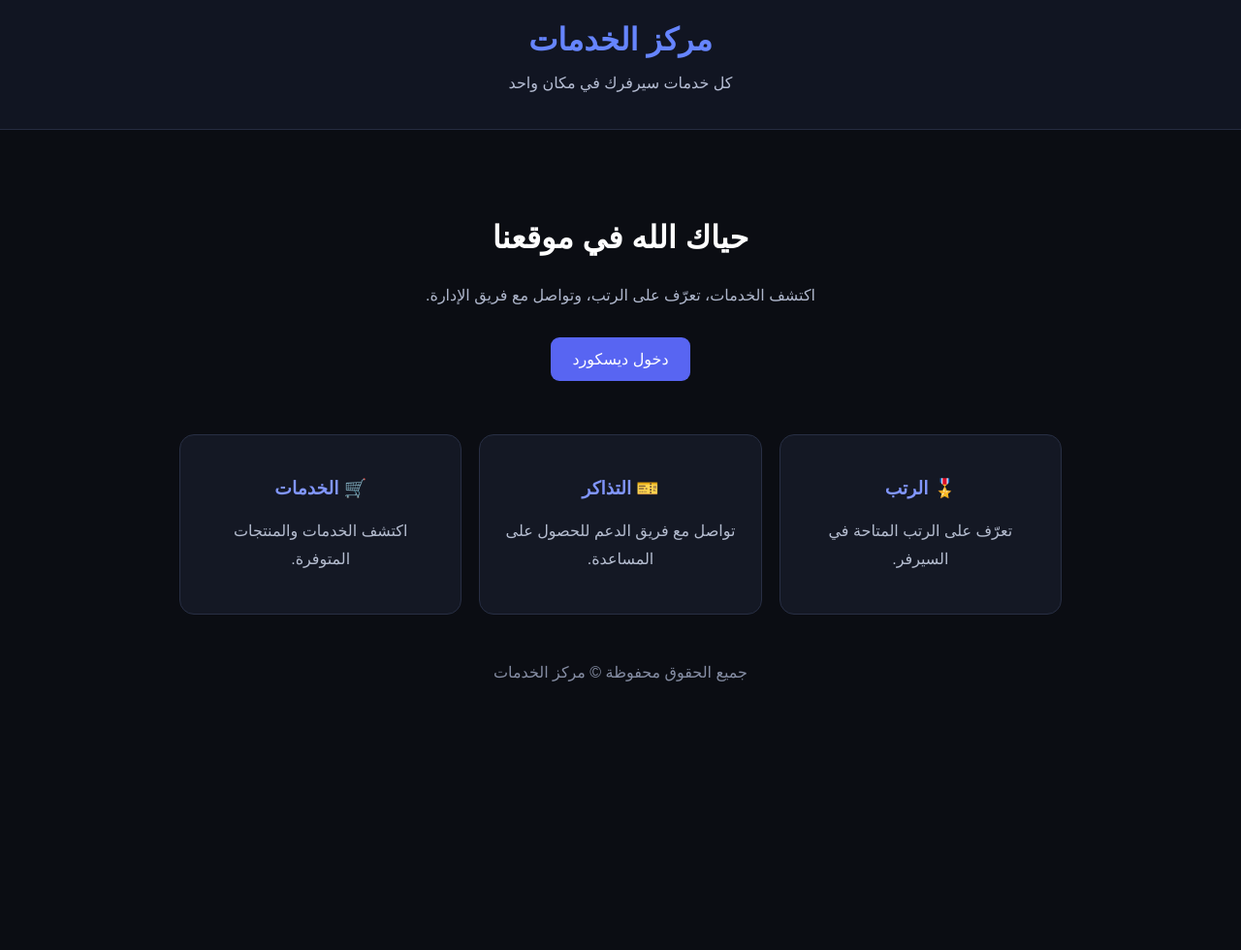
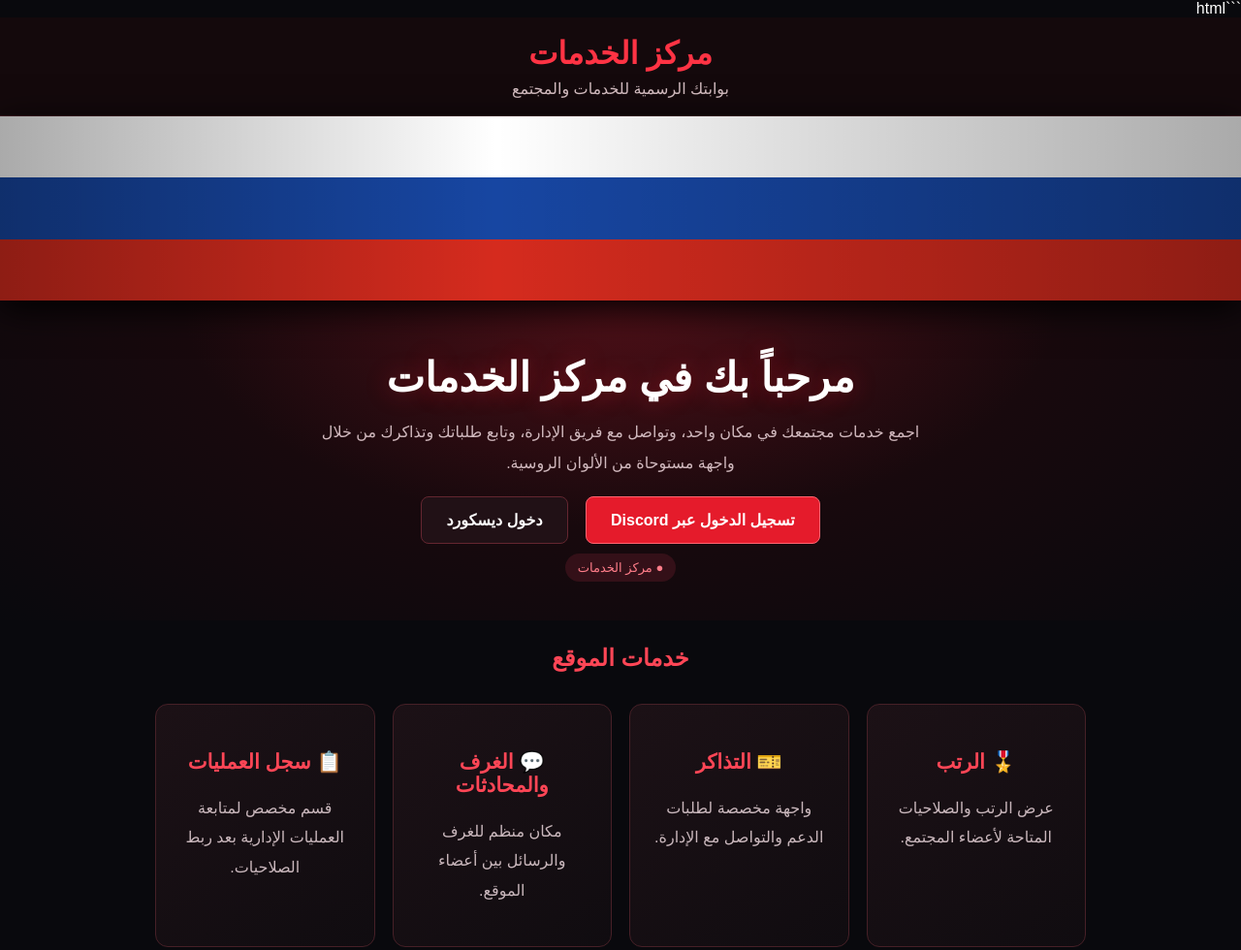
Before and after one commit to m100d200m-cloud/my-discord-site, a plain HTML site: page index.html in a window 1280 px wide. Shown: the top 980 px of the page at 97% size. Before the commit the page ends 800 px from the top, so only its background shows below. Drawn offline with Linux system fonts and the light colour scheme.

Commit message:
Revamp index.html for service center with new styles
Updated the HTML structure and styles for the service center page, changing the title and improving the layout and content for better user experience.

````diff
--- a/index.html
+++ b/index.html
@@ -1,96 +1,78 @@
-
+```html
 <!DOCTYPE html>
 <html lang="ar" dir="rtl">
 <head>
 <meta charset="UTF-8">
 <meta name="viewport" content="width=device-width, initial-scale=1.0">
-  <title>مركز الخدمات | Discord</title>
+<title>مركز الخدمات | روسيا</title>
 <style>
-    * { box-sizing: border-box; }
-    body {
-      margin: 0;
-      font-family: Arial, sans-serif;
-      background: #0b0d13;
-      color: white;
-    }
-    header {
-      padding: 22px;
-      text-align: center;
-      background: #111522;
-      border-bottom: 1px solid #252b40;
-    }
-    header h1 { color: #6685ff; margin: 0 0 10px; }
-    header p { color: #b5bdd3; }
-    .hero {
-      text-align: center;
-      padding: 65px 20px 35px;
-    }
-    .hero h2 { font-size: 32px; }
-    .hero p { color: #aeb6cb; line-height: 1.9; }
-    .button {
-      display: inline-block;
-      background: #5865f2;
-      color: white;
-      text-decoration: none;
-      padding: 13px 22px;
-      border-radius: 9px;
-      margin-top: 12px;
-    }
-    .services {
-      max-width: 950px;
-      margin: auto;
-      padding: 20px;
-      display: grid;
-      grid-template-columns: repeat(auto-fit,minmax(220px,1fr));
-      gap: 18px;
-    }
-    .card {
-      background: #141824;
-      border: 1px solid #282f44;
-      padding: 25px;
-      border-radius: 15px;
-      text-align: center;
-    }
-    .card h3 { color: #8196ff; }
-    .card p { color: #b5bdd0; line-height: 1.8; }
-    footer {
-      text-align: center;
-      color: #858da3;
-      padding: 30px 15px;
-    }
+*{box-sizing:border-box}
+:root{--red:#e51b2b;--dark:#09090d;--panel:#171116;--border:#462027}
+body{margin:0;font-family:Arial,sans-serif;background:var(--dark);color:#fff}
+header{padding:18px 20px;text-align:center;background:#14090c;border-bottom:1px solid var(--border)}
+header h1{color:#ff3344;margin:0 0 8px}
+header p{color:#d6bfc3;margin:0}
+.flag{width:100%;height:190px;position:relative;overflow:hidden;box-shadow:0 8px 35px #000}
+.flag div{height:33.333%;width:100%}
+.white{background:#fff}.blue{background:#1746a2}.red{background:#d52b1e}
+.flag:after{content:"";position:absolute;inset:0;background:linear-gradient(90deg,#0005,transparent 40%,#0005);pointer-events:none}
+.hero{text-align:center;padding:55px 20px 40px;background:radial-gradient(ellipse at top,#501018 0%,#18090d 50%,#09090d 100%)}
+.hero h2{font-size:clamp(27px,5vw,42px);margin:0 0 16px;text-shadow:0 0 25px #e51b2b66}
+.hero p{color:#d0b8bd;line-height:2;max-width:650px;margin:auto}
+.button{display:inline-block;background:var(--red);color:white;text-decoration:none;padding:14px 25px;border-radius:8px;margin:18px 7px 0;font-weight:bold;border:1px solid #ff6571;transition:.2s}
+.button:hover{background:#b60f20;transform:translateY(-2px)}
+.button.secondary{background:#211116;border-color:#642630}
+.section-title{text-align:center;color:#ff4656;margin:25px 0 8px}
+.services{max-width:1000px;margin:auto;padding:25px 20px 55px;display:grid;grid-template-columns:repeat(auto-fit,minmax(220px,1fr));gap:18px}
+.card{background:linear-gradient(145deg,#1c1116,#100c10);border:1px solid var(--border);padding:26px 22px;border-radius:13px;text-align:center;transition:.2s}
+.card:hover{border-color:var(--red);transform:translateY(-4px);box-shadow:0 8px 30px #e51b2b12}
+.card h3{color:#ff4656;font-size:21px}
+.card p{color:#c9b7bc;line-height:1.9}
+.status{display:inline-block;background:#341018;color:#ff7d89;padding:7px 13px;border-radius:20px;font-size:13px;margin-top:10px}
+footer{text-align:center;color:#a48d93;padding:25px 15px;border-top:1px solid var(--border);background:#10090c}
 </style>
 </head>
 <body>
 <header>
   <h1>مركز الخدمات</h1>
-    <p>كل خدمات سيرفرك في مكان واحد</p>
+  <p>بوابتك الرسمية للخدمات والمجتمع</p>
 </header>
 
+<div class="flag" aria-label="علم روسيا">
+  <div class="white"></div>
+  <div class="blue"></div>
+  <div class="red"></div>
+</div>
+
 <section class="hero">
-    <h2>حياك الله في موقعنا</h2>
-    <p>اكتشف الخدمات، تعرّف على الرتب، وتواصل مع فريق الإدارة.</p>
-    <a class="button" href="https://discord.com/" target="_blank" rel="noopener">
-      دخول ديسكورد
-    </a>
+  <h2>مرحباً بك في مركز الخدمات</h2>
+  <p>اجمع خدمات مجتمعك في مكان واحد، وتواصل مع فريق الإدارة، وتابع طلباتك وتذاكرك من خلال واجهة مستوحاة من الألوان الروسية.</p>
+  <a class="button" href="https://discord.com/oauth2/authorize?client_id=ضع_CLIENT_ID_هنا&scope=identify" target="_blank" rel="noopener">تسجيل الدخول عبر Discord</a>
+  <a class="button secondary" href="https://discord.com/" target="_blank" rel="noopener">دخول ديسكورد</a>
+  <div><span class="status">● مركز الخدمات</span></div>
 </section>
 
+<h2 class="section-title">خدمات الموقع</h2>
 <section class="services">
   <div class="card">
     <h3>🎖️ الرتب</h3>
-      <p>تعرّف على الرتب المتاحة في السيرفر.</p>
+    <p>عرض الرتب والصلاحيات المتاحة لأعضاء المجتمع.</p>
   </div>
   <div class="card">
     <h3>🎫 التذاكر</h3>
-      <p>تواصل مع فريق الدعم للحصول على المساعدة.</p>
+    <p>واجهة مخصصة لطلبات الدعم والتواصل مع الإدارة.</p>
   </div>
   <div class="card">
-      <h3>🛒 الخدمات</h3>
-      <p>اكتشف الخدمات والمنتجات المتوفرة.</p>
+    <h3>💬 الغرف والمحادثات</h3>
+    <p>مكان منظم للغرف والرسائل بين أعضاء الموقع.</p>
+  </div>
+  <div class="card">
+    <h3>📋 سجل العمليات</h3>
+    <p>قسم مخصص لمتابعة العمليات الإدارية بعد ربط الصلاحيات.</p>
   </div>
 </section>
 
-  <footer>
-    جميع الحقوق محفوظة © مركز الخدمات
-  </footer>
+<footer>جميع الحقوق محفوظة © مركز الخدمات</footer>
 </body>
 </html>
+```
````
Lines whose indentation alone changed are shown as unchanged.
